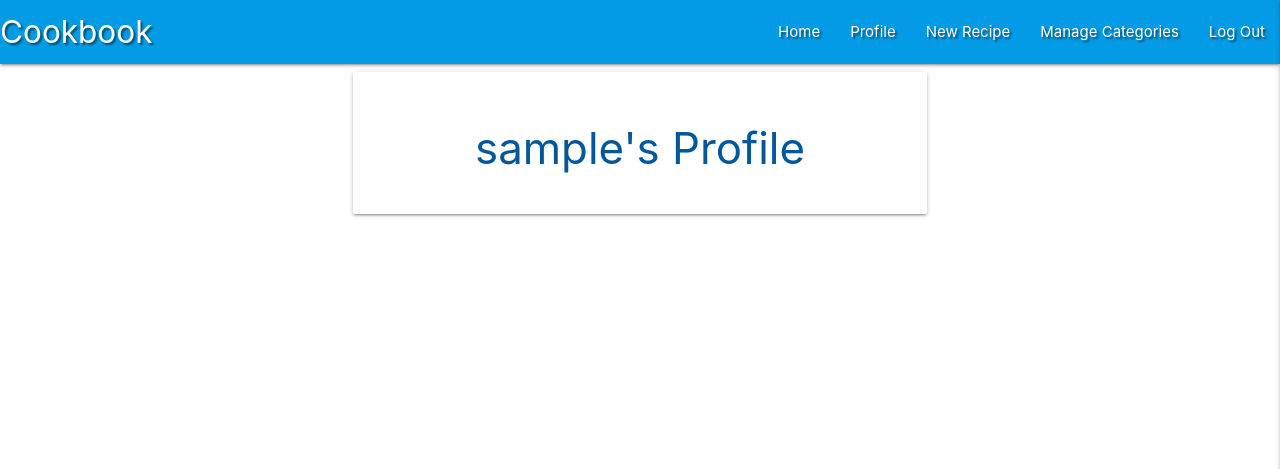
After one commit to Code-Institute-Submissions/suping106-milestone3, a Flask app: a page that uses templates/base.html in a window 1280 px wide. The commit adds this page. Shown: the top 469 px of the page. Run offline with Flask 2, Linux system fonts and the light colour scheme; the visitor is signed in with stand-in values (Sample User, id 1); a database or web service that is not in the repository returns one stand-in record (values such as "Sample title"); some libraries are stand-ins or nearby versions.

Commit message:
Add user profile and logout

```diff
--- a/app.py
+++ b/app.py
@@ -45,6 +45,8 @@ def register():
         # put the new user into 'session' cookie
         session["user"] = request.form.get("username").lower()
         flash("Registration Successful!")
+        return redirect(url_for("profile", username=session["user"]))
+
     return render_template("register.html")
 
 
@@ -58,9 +60,12 @@ def login():
         if existing_user:
             # ensure hashed password matches user input
             if check_password_hash(
-                existing_user["password"], request.form.get("password")):
-                    session["user"] = request.form.get("username").lower()
-                    flash("Welcome, {}".format(request.form.get("username")))
+                    existing_user["password"], request.form.get("password")):
+                        session["user"] = request.form.get("username").lower()
+                        flash("Welcome, {}".format(
+                            request.form.get("username")))
+                        return redirect(url_for(
+                            "profile", username=session["user"]))
             else:
                 # invalid password match
                 flash("Incorrect Username and/or Password")
@@ -74,6 +79,26 @@ def login():
     return render_template("login.html")
 
 
+@app.route("/profile/<username>", methods=["GET", "POST"])
+def profile(username):
+    # grab the session user's username from db
+    username = mongo.db.users.find_one(
+        {"username": session["user"]})["username"]
+
+    if session["user"]:
+        return render_template("profile.html", username=username)
+
+    return redirect(url_for("login"))
+
+
+@app.route("/logout")
+def logout():
+    # remove user from session cookie
+    flash("You have been logged out")
+    session.pop("user")
+    return redirect(url_for("login"))
+
+
 if __name__ == "__main__":
     app.run(host=os.environ.get("IP"),
             port=int(os.environ.get("PORT")),
--- a/templates/base.html
+++ b/templates/base.html
@@ -21,12 +21,15 @@
 				<a href="#" data-target="mobile-demo" class="sidenav-trigger right"><i class="fas fa-bars"></i></a>
 				<ul class="right hide-on-med-and-down">
 					<li><a href="{{ url_for('get_recipes') }}">Home</a></li>
-					<li><a href="#">Profile</a></li>
+                    {% if session.user %}
+                        <li><a href="{{ url_for('profile', username=session['user']) }}">Profile</a></li>
                         <li><a href="#">New Recipe</a></li>
                         <li><a href="#">Manage Categories</a></li>
-					<li><a href="#">Log Out</a></li>
+                        <li><a href="{{ url_for('logout') }}">Log Out</a></li>
+                    {% else %}
                         <li><a href="{{ url_for('login') }}">Log In</a></li>
                         <li><a href="{{ url_for('register') }}">Register</a></li>
+                    {% endif %}
 				</ul>
 			</div>
 		</nav>
@@ -35,12 +38,15 @@
 		<ul class="sidenav" id="mobile-demo">
             <li><h4 class="center-align light-blue-text text-darken 4">Cookbook</h4></li>
             <li><a href="{{ url_for('get_recipes') }}">Home</a></li>
-            <li><a href="#">Profile</a></li>
+            {% if session.user %}
+                <li><a href="{{ url_for('profile', username=session['user']) }}">Profile</a></li>
                 <li><a href="#">New Recipe</a></li>
                 <li><a href="#">Manage Categories</a></li>
-            <li><a href="#">Log Out</a></li>
+                <li><a href="{{ url_for('logout') }}">Log Out</a></li>
+            {% else %}
                 <li><a href="{{ url_for('login') }}">Log In</a></li>
                 <li><a href="{{ url_for('register') }}">Register</a></li>
+            {% endif %}
 		</ul>
 	</header>
 
--- /dev/null
+++ b/templates/profile.html
@@ -0,0 +1,14 @@
+{% extends "base.html" %}
+{% block content %}
+
+    <div class="row">
+        <div class="col s12 m8 offset-m2">
+            <div class="card-panel">
+                <h3 class="center-align light-blue-text text-darken-4">
+                    {{ username }}'s Profile
+                </h3>
+            </div>
+        </div>
+    </div>
+
+{% endblock %}
```
Lines whose indentation alone changed are shown as unchanged.
